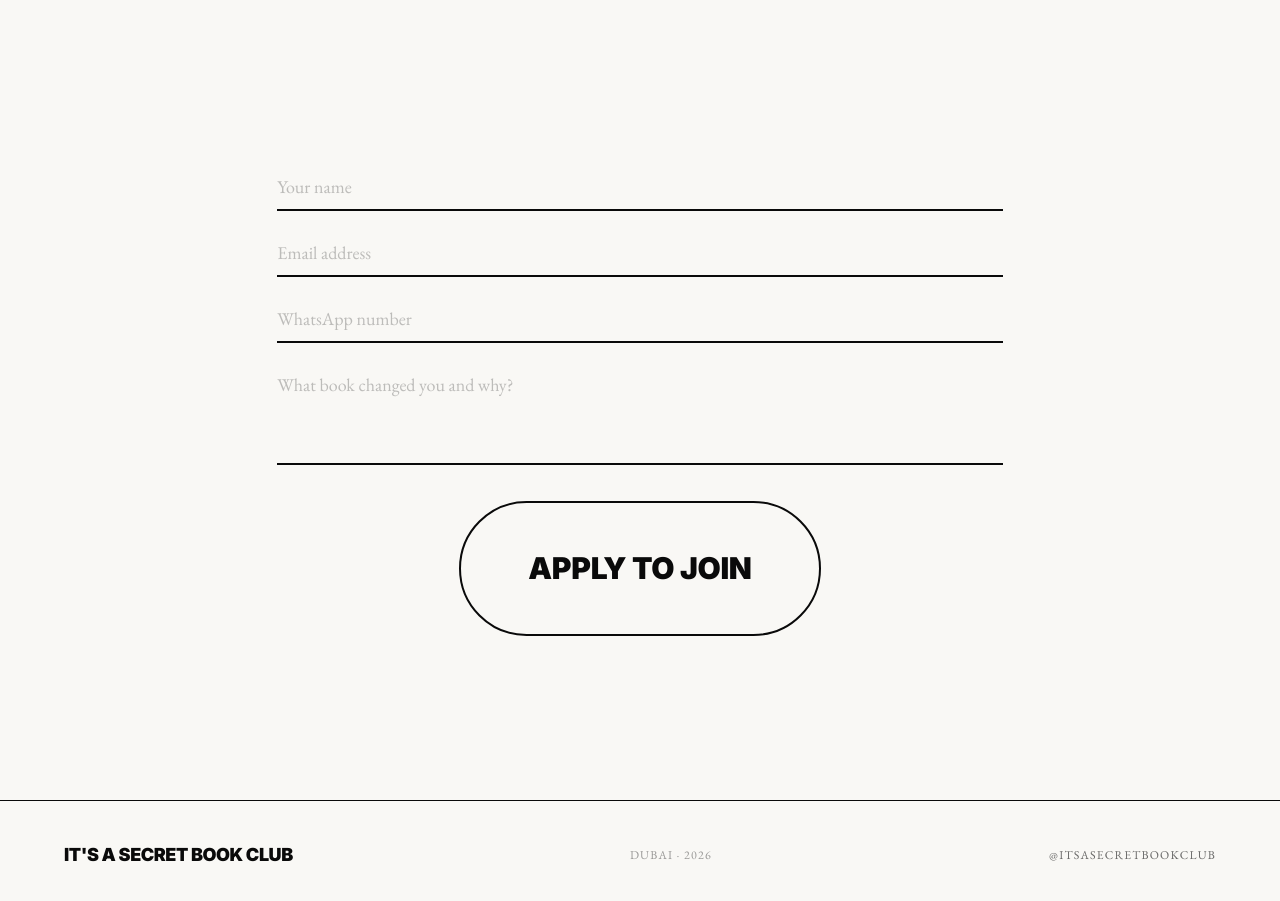
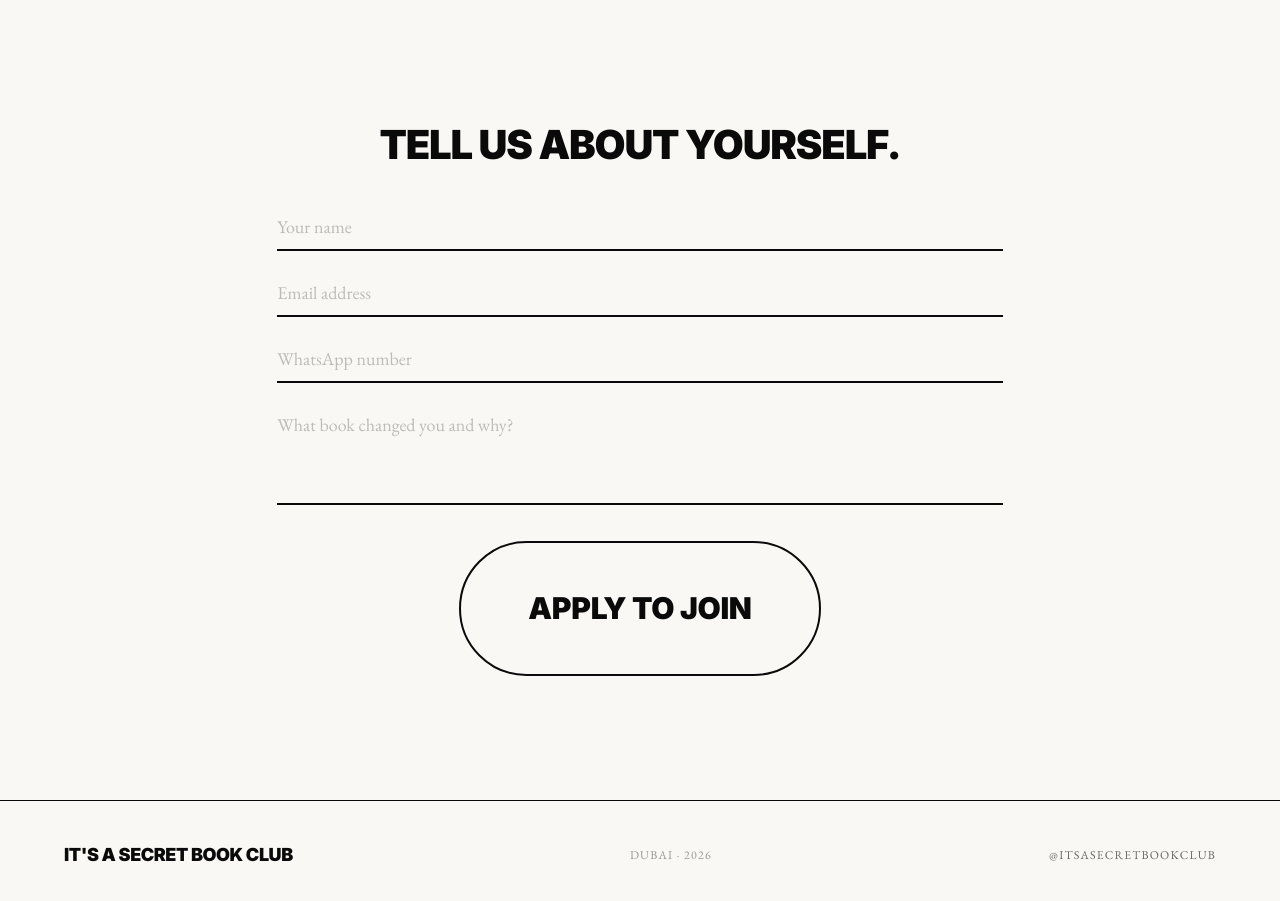
Before and after one commit to Efe-Onoh/its-a-secret-book-club, a Next.js app: page / in a window 1280 px wide. Shown: the part 5600-6501 px from the top of the page. Built offline with nearby package versions, Linux system fonts and the light colour scheme.

Commit message:
fix: heading sizes

```diff
--- a/app/page.tsx
+++ b/app/page.tsx
@@ -373,6 +373,15 @@ function JoinFormSection() {
   return (
     <section id="join-form" className="snap-section flex flex-col items-center justify-center px-8 md:px-24 py-16" style={{ background: "var(--color-join-bg)", color: "var(--color-join-ink)" }}>
       <div className="w-full flex flex-col items-center">
+        <h3
+          className="font-display uppercase leading-none mb-10"
+          style={{
+            fontSize: "clamp(40px, 2vw, 6vw)",
+            letterSpacing: "-0.03em",
+          }}
+        >
+          Tell us about yourself.
+        </h3>
         <JoinForm />
       </div>
     </section>
```
